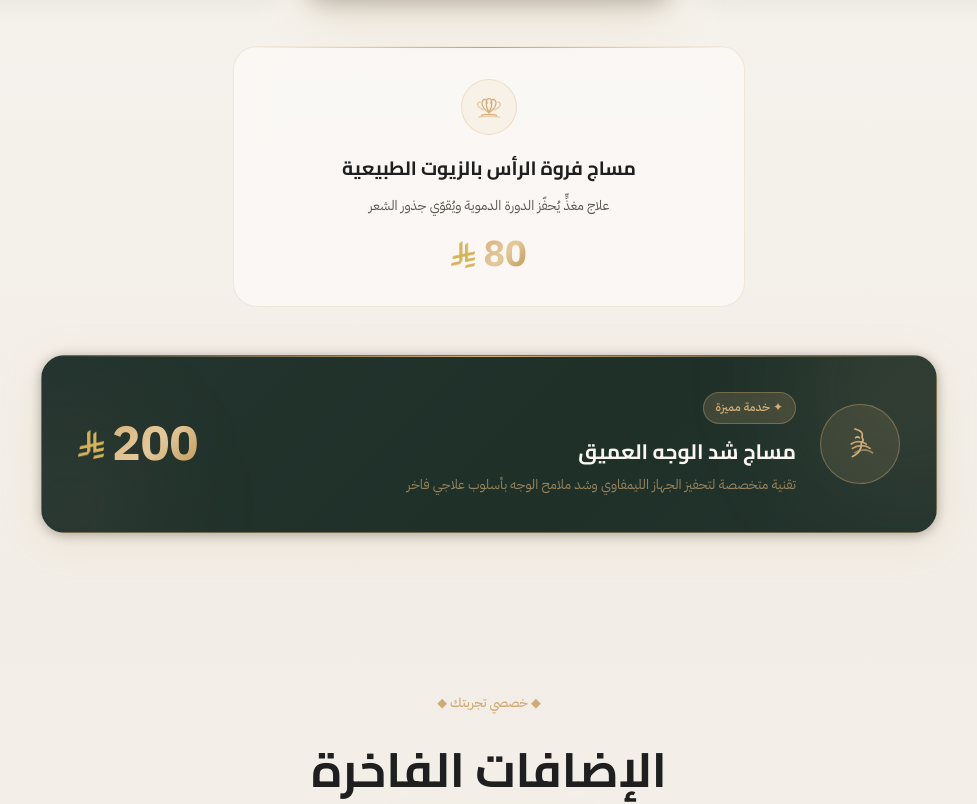
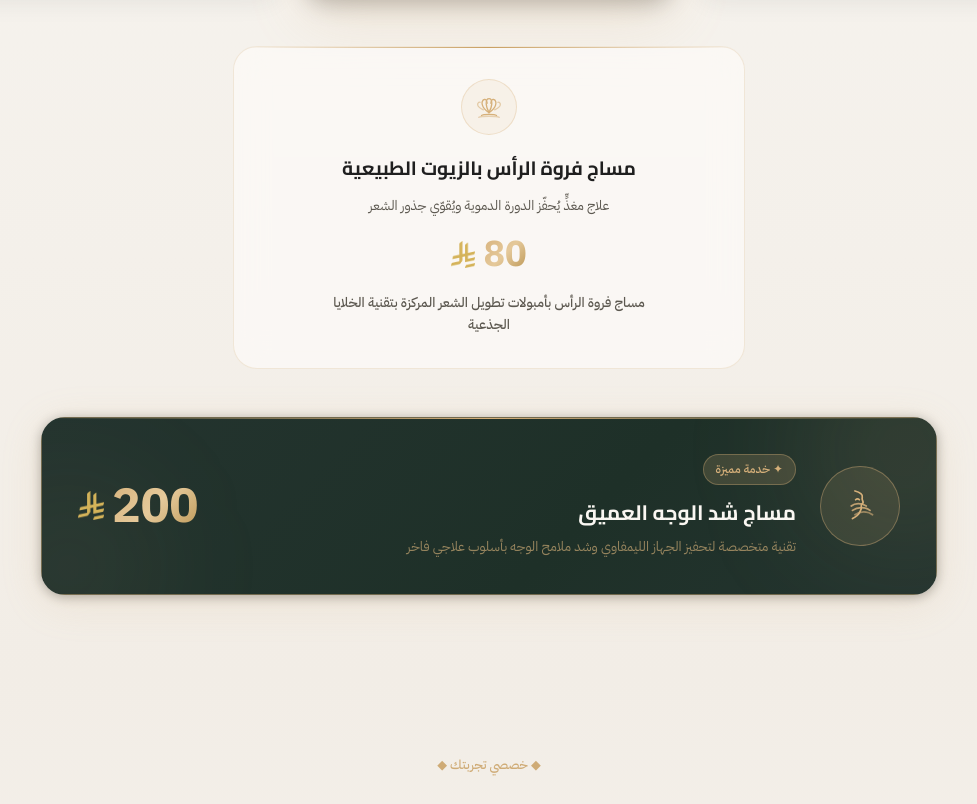
Before and after one commit to OMDANY1/Loyalty-Spa, a Next.js app: page / in a window 1280 px wide. Shown: the part 1514-2318 px from the top of the page, without its empty margins (151-1128 px from the left). Built offline with nearby package versions, Linux system fonts and the light colour scheme.

Commit message:
Update head description

```diff
--- a/src/components/MassageSection.tsx
+++ b/src/components/MassageSection.tsx
@@ -74,6 +74,19 @@ export default function MassageSection() {
               </span>
               <RiyalIcon size={24} />
             </div>
+            {t.massage.scalpSecondaryDesc && (
+              <div className="mx-auto max-w-[280px] md:max-w-[340px]" style={{ marginTop: "18px" }}>
+                <p className="ar-text font-medium text-center"
+                  style={{
+                    fontSize: "0.85rem",
+                    color: "var(--text-muted)",
+                    lineHeight: 1.6,
+                    letterSpacing: 0
+                  }}>
+                  {t.massage.scalpSecondaryDesc}
+                </p>
+              </div>
+            )}
           </div>
         </Animate>
 
--- a/src/translations/index.ts
+++ b/src/translations/index.ts
@@ -40,6 +40,7 @@ export const translations = {
       twoHoursDesc: "الجلسة الملكية الكاملة لأقصى درجات الاسترخاء",
       scalpTitle: "مساج فروة الرأس بالزيوت الطبيعية",
       scalpDesc: "علاج مغذٍّ يُحفّز الدورة الدموية ويُقوّي جذور الشعر",
+      scalpSecondaryDesc: "مساج فروة الرأس بأمبولات تطويل الشعر المركزة بتقنية الخلايا الجذعية",
       facialTitle: "مساج شد الوجه العميق",
       facialDesc:
         "تقنية متخصصة لتحفيز الجهاز الليمفاوي وشد ملامح الوجه بأسلوب علاجي فاخر",
@@ -192,6 +193,8 @@ export const translations = {
       scalpTitle: "Scalp Massage with Natural Oils",
       scalpDesc:
         "A nourishing treatment that stimulates blood circulation and strengthens hair roots",
+      scalpSecondaryDesc:
+        "Scalp massage with concentrated hair growth ampoules using stem cell technology",
       facialTitle: "Deep Facial Lift Massage",
       facialDesc:
         "A specialized technique to stimulate the lymphatic system and sculpt facial contours in a luxurious therapeutic style",
```
